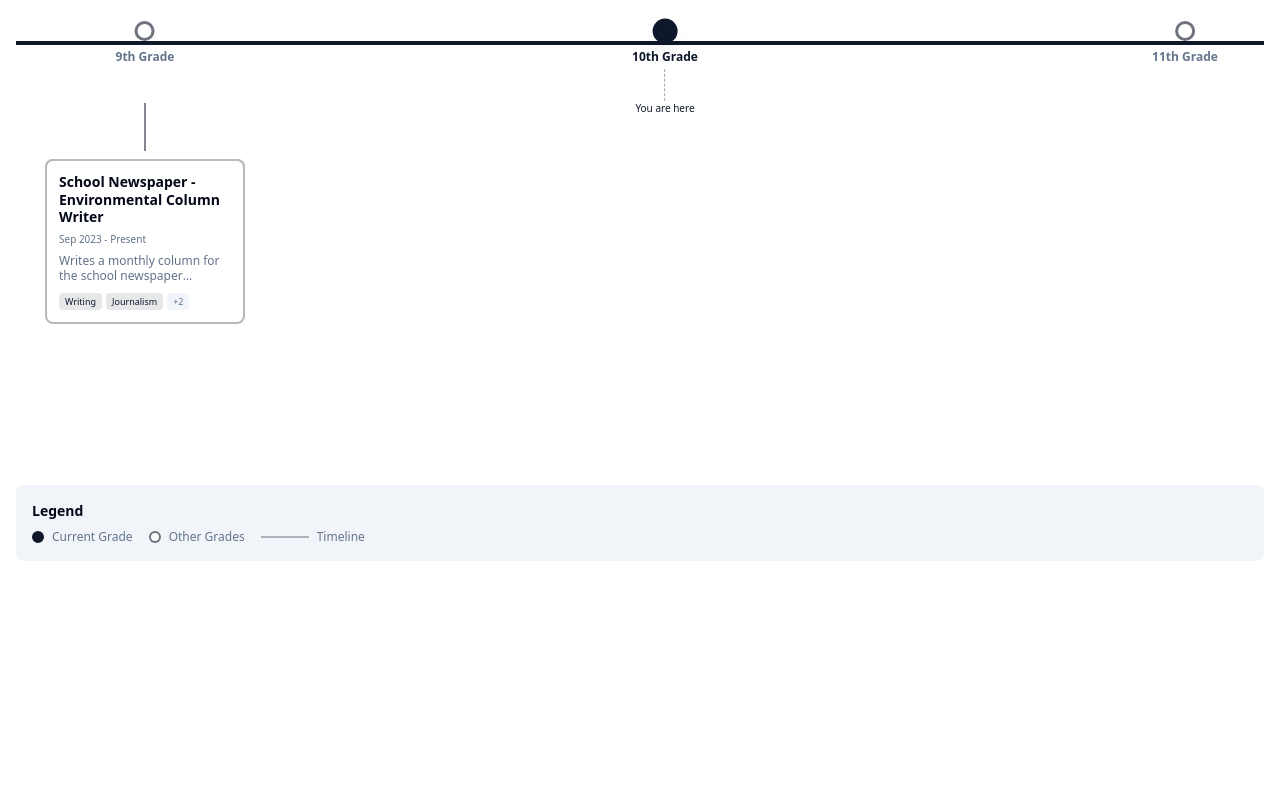
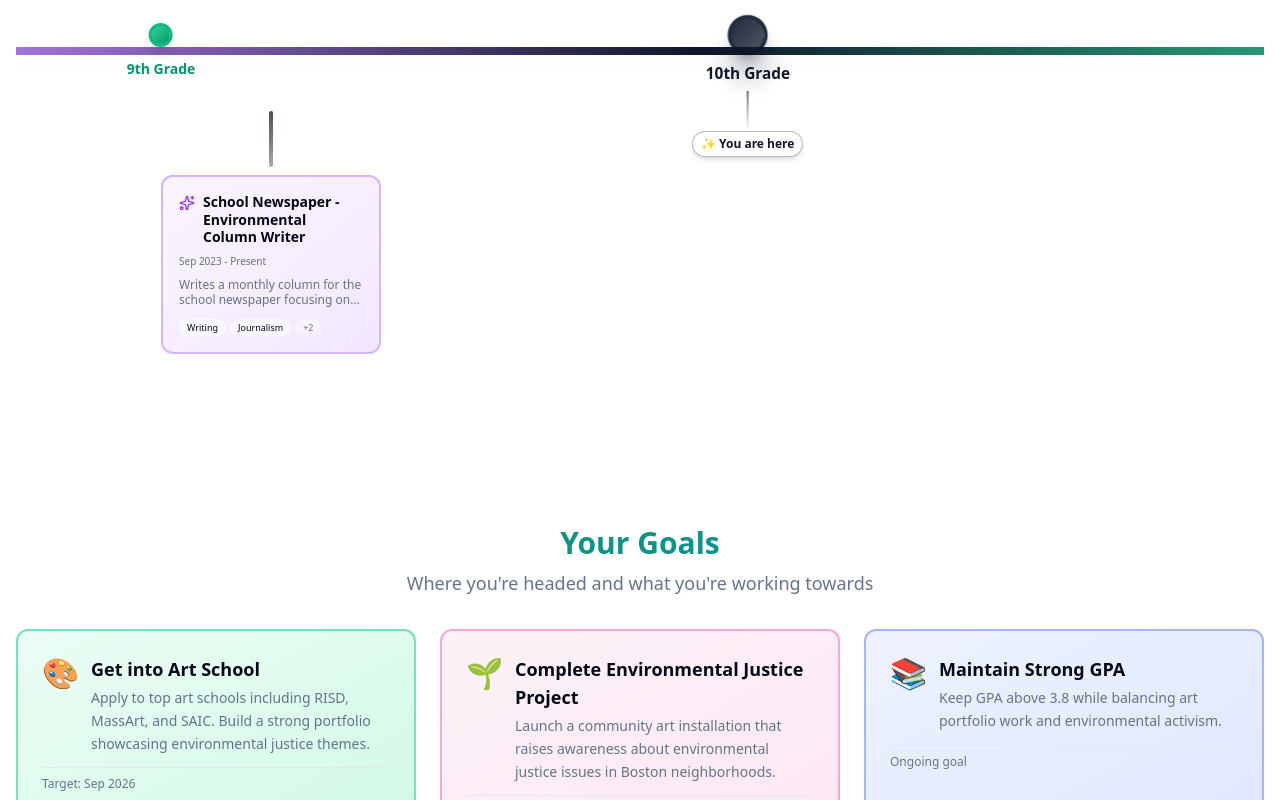
Before and after one commit to tatep27/glow-guide, a React (Vite) app: page / in a window 1280 px wide. Shown: the part 660-1460 px from the top of the page. Before the commit the page ends 1253 px from the top, so only its background shows below. Built offline with nearby package versions, Linux system fonts and the light colour scheme; the HTML template or start-up script is replaced by a standard one.

Commit message:
Add goals section to timeline and update timeline components

```diff
--- a/src/components/timeline/ExperienceBubble.tsx
+++ b/src/components/timeline/ExperienceBubble.tsx
@@ -1,22 +1,60 @@
 import type { Experience } from '@/types'
 import { formatDateRange } from '@/lib/dateUtils'
+import { Sparkles, Users, Briefcase, Award } from 'lucide-react'
 
 interface ExperienceBubbleProps {
   experience: Experience
   onClick?: () => void
 }
 
+const experienceIcons: Record<Experience['type'], typeof Sparkles> = {
+  activity: Sparkles,
+  volunteer: Users,
+  work: Briefcase,
+  award: Award,
+}
+
+const experienceColors: Record<Experience['type'], { bg: string; border: string; icon: string }> = {
+  activity: {
+    bg: 'bg-gradient-to-br from-purple-50 to-purple-100 dark:from-purple-950/50 dark:to-purple-900/50',
+    border: 'border-purple-300 dark:border-purple-700',
+    icon: 'text-purple-600 dark:text-purple-400',
+  },
+  volunteer: {
+    bg: 'bg-gradient-to-br from-green-50 to-green-100 dark:from-green-950/50 dark:to-green-900/50',
+    border: 'border-green-300 dark:border-green-700',
+    icon: 'text-green-600 dark:text-green-400',
+  },
+  work: {
+    bg: 'bg-gradient-to-br from-blue-50 to-blue-100 dark:from-blue-950/50 dark:to-blue-900/50',
+    border: 'border-blue-300 dark:border-blue-700',
+    icon: 'text-blue-600 dark:text-blue-400',
+  },
+  award: {
+    bg: 'bg-gradient-to-br from-yellow-50 to-yellow-100 dark:from-yellow-950/50 dark:to-yellow-900/50',
+    border: 'border-yellow-300 dark:border-yellow-700',
+    icon: 'text-yellow-600 dark:text-yellow-400',
+  },
+}
+
 export function ExperienceBubble({ experience, onClick }: ExperienceBubbleProps) {
   const dateRange = formatDateRange(experience.startDate, experience.endDate)
+  const Icon = experienceIcons[experience.type]
+  const colors = experienceColors[experience.type]
 
   return (
     <div
-      className="bg-card border-2 border-primary/30 rounded-lg p-3 cursor-pointer hover:shadow-lg hover:scale-105 transition-all max-w-[200px] min-w-[180px]"
+      className={`${colors.bg} border-2 ${colors.border} rounded-xl p-4 cursor-pointer hover:shadow-xl hover:scale-110 transition-all duration-300 max-w-[220px] min-w-[200px] transform hover:-translate-y-1`}
       onClick={onClick}
     >
-      <div className="space-y-1.5">
-        <h3 className="font-semibold text-sm leading-tight">{experience.title}</h3>
-        <p className="text-[10px] text-muted-foreground">{dateRange}</p>
+      <div className="space-y-2">
+        <div className="flex items-start gap-2">
+          <div className={`${colors.icon} flex-shrink-0 mt-0.5`}>
+            <Icon className="h-4 w-4" />
+          </div>
+          <h3 className="font-bold text-sm leading-tight text-foreground">{experience.title}</h3>
+        </div>
+        <p className="text-[10px] text-muted-foreground font-medium">{dateRange}</p>
         <p className="text-xs text-muted-foreground line-clamp-2 leading-tight">
           {experience.description}
         </p>
@@ -24,13 +62,13 @@ export function ExperienceBubble({ experience, onClick }: ExperienceBubbleProps)
           {experience.tags.slice(0, 2).map((tag) => (
             <span
               key={tag}
-              className="text-[9px] px-1.5 py-0.5 bg-primary/10 text-primary rounded"
+              className="text-[9px] px-2 py-0.5 bg-white/60 dark:bg-black/30 text-foreground rounded-full font-medium"
             >
               {tag}
             </span>
           ))}
           {experience.tags.length > 2 && (
-            <span className="text-[9px] px-1.5 py-0.5 bg-muted text-muted-foreground rounded">
+            <span className="text-[9px] px-2 py-0.5 bg-white/40 dark:bg-black/20 text-muted-foreground rounded-full">
               +{experience.tags.length - 2}
             </span>
           )}
--- /dev/null
+++ b/src/components/timeline/GoalsSection.tsx
@@ -0,0 +1,97 @@
+import type { Goal } from '@/types'
+import { Target, GraduationCap, BookOpen, Heart } from 'lucide-react'
+import { format } from 'date-fns'
+
+interface GoalsSectionProps {
+  goals: Goal[]
+}
+
+const goalIcons: Record<Goal['category'], typeof Target> = {
+  academic: BookOpen,
+  career: Target,
+  personal: Heart,
+  college: GraduationCap,
+}
+
+const goalColors: Record<Goal['category'], { bg: string; border: string; icon: string; gradient: string }> = {
+  academic: {
+    bg: 'bg-gradient-to-br from-indigo-50 to-indigo-100 dark:from-indigo-950/50 dark:to-indigo-900/50',
+    border: 'border-indigo-300 dark:border-indigo-700',
+    icon: 'text-indigo-600 dark:text-indigo-400',
+    gradient: 'from-indigo-500 to-purple-500',
+  },
+  career: {
+    bg: 'bg-gradient-to-br from-amber-50 to-amber-100 dark:from-amber-950/50 dark:to-amber-900/50',
+    border: 'border-amber-300 dark:border-amber-700',
+    icon: 'text-amber-600 dark:text-amber-400',
+    gradient: 'from-amber-500 to-orange-500',
+  },
+  personal: {
+    bg: 'bg-gradient-to-br from-pink-50 to-pink-100 dark:from-pink-950/50 dark:to-pink-900/50',
+    border: 'border-pink-300 dark:border-pink-700',
+    icon: 'text-pink-600 dark:text-pink-400',
+    gradient: 'from-pink-500 to-rose-500',
+  },
+  college: {
+    bg: 'bg-gradient-to-br from-emerald-50 to-emerald-100 dark:from-emerald-950/50 dark:to-emerald-900/50',
+    border: 'border-emerald-300 dark:border-emerald-700',
+    icon: 'text-emerald-600 dark:text-emerald-400',
+    gradient: 'from-emerald-500 to-teal-500',
+  },
+}
+
+export function GoalsSection({ goals }: GoalsSectionProps) {
+  return (
+    <div className="mt-16 mb-8">
+      <div className="text-center mb-8">
+        <h2 className="text-3xl font-bold mb-2 bg-gradient-to-r from-emerald-600 via-teal-600 to-cyan-600 bg-clip-text text-transparent">
+          Your Goals
+        </h2>
+        <p className="text-muted-foreground text-lg">
+          Where you're headed and what you're working towards
+        </p>
+      </div>
+      <div className="grid grid-cols-1 md:grid-cols-2 lg:grid-cols-3 gap-6">
+        {goals.map((goal) => {
+          const Icon = goalIcons[goal.category]
+          const colors = goalColors[goal.category]
+
+          return (
+            <div
+              key={goal.id}
+              className={`${colors.bg} border-2 ${colors.border} rounded-xl p-6 hover:shadow-xl hover:scale-105 transition-all duration-300 transform hover:-translate-y-1`}
+            >
+              <div className="space-y-3">
+                <div className="flex items-start gap-3">
+                  <div className={`${colors.icon} flex-shrink-0`}>
+                    {goal.icon ? (
+                      <span className="text-3xl">{goal.icon}</span>
+                    ) : (
+                      <Icon className="h-6 w-6" />
+                    )}
+                  </div>
+                  <div className="flex-1">
+                    <h3 className="font-bold text-lg text-foreground mb-1">{goal.title}</h3>
+                    <p className="text-sm text-muted-foreground leading-relaxed">{goal.description}</p>
+                  </div>
+                </div>
+                {goal.targetDate && (
+                  <div className="pt-2 border-t border-current/20">
+                    <p className="text-xs font-medium text-muted-foreground">
+                      Target: {format(new Date(goal.targetDate), 'MMM yyyy')}
+                    </p>
+                  </div>
+                )}
+                {!goal.targetDate && (
+                  <div className="pt-2 border-t border-current/20">
+                    <p className="text-xs font-medium text-muted-foreground">Ongoing goal</p>
+                  </div>
+                )}
+              </div>
+            </div>
+          )
+        })}
+      </div>
+    </div>
+  )
+}
--- a/src/components/timeline/Timeline.tsx
+++ b/src/components/timeline/Timeline.tsx
@@ -1,19 +1,22 @@
 import { useEffect, useRef, useMemo } from 'react'
 import { ExperienceBubble } from './ExperienceBubble'
 import { ResourceGroupPreview } from './ResourceGroupPreview'
-import type { Experience, Resource } from '@/types'
+import { GoalsSection } from './GoalsSection'
+import type { Experience, Resource, Goal } from '@/types'
 import { alexProfile } from '@/data/alexProfile'
+import { alexGoals } from '@/data/goals'
 
 interface TimelineProps {
   experiences: Experience[]
   resources: Resource[]
+  goals?: Goal[]
   onExperienceClick?: (experience: Experience) => void
   onResourceClick?: (resource: Resource) => void
 }
 
 const grades = [9, 10, 11, 12] as const
 
-export function Timeline({ experiences, resources, onExperienceClick, onResourceClick }: TimelineProps) {
+export function Timeline({ experiences, resources, goals = alexGoals, onExperienceClick, onResourceClick }: TimelineProps) {
   const timelineRef = useRef<HTMLDivElement>(null)
   const currentGrade = alexProfile.grade
 
@@ -71,9 +74,11 @@ export function Timeline({ experiences, resources, onExperienceClick, onResource
   return (
     <div className="w-full">
       <div className="mb-8">
-        <h2 className="text-2xl font-bold mb-2">Your Timeline</h2>
-        <p className="text-muted-foreground">
-          Track your progress from 9th grade through graduation
+        <h2 className="text-3xl font-bold mb-2 bg-gradient-to-r from-primary via-primary/80 to-primary/60 bg-clip-text text-transparent">
+          Your Journey
+        </h2>
+        <p className="text-muted-foreground text-lg">
+          Track your progress from 9th grade through graduation and beyond
         </p>
       </div>
 
@@ -84,15 +89,21 @@ export function Timeline({ experiences, resources, onExperienceClick, onResource
           className="overflow-x-auto overflow-y-visible pb-40 pt-40 scroll-smooth"
           style={{ scrollbarWidth: 'thin' }}
         >
-          <div className="relative min-w-[1600px] h-[500px] px-20">
-            {/* Main Timeline Line */}
-            <div className="absolute top-1/2 left-20 right-20 h-1 bg-primary transform -translate-y-1/2 z-10" />
+          <div className="relative min-w-[1800px] h-[500px] px-20">
+            {/* Main Timeline Line with gradient */}
+            <div className="absolute top-1/2 left-20 right-20 h-2 bg-gradient-to-r from-purple-400 via-primary to-emerald-400 transform -translate-y-1/2 z-10 rounded-full shadow-lg" />
+            {/* Animated progress indicator */}
+            <div
+              className="absolute top-1/2 left-20 h-2 bg-gradient-to-r from-primary via-primary/80 to-emerald-400 transform -translate-y-1/2 z-11 rounded-full transition-all duration-1000"
+              style={{ width: `${((currentGrade - 9) / 3) * 100}%` }}
+            />
 
             {/* Grade Markers */}
             {grades.map((grade, index) => {
               const isCurrent = grade === currentGrade
+              const isPast = grade < currentGrade
               const position = (index / (grades.length - 1)) * 100
-              const leftPosition = 20 + (position / 100) * (100 - (40 / 1600) * 100)
+              const leftPosition = 20 + (position / 100) * (100 - (40 / 1800) * 100)
 
               return (
                 <div
@@ -102,17 +113,23 @@ export function Timeline({ experiences, resources, onExperienceClick, onResource
                 >
                   <div className="flex flex-col items-center">
                     <div
-                      className={`w-5 h-5 rounded-full border-3 ${
+                      className={`rounded-full border-3 transition-all duration-300 ${
                         isCurrent
-                          ? 'bg-primary border-primary scale-125 shadow-lg'
-                          : 'bg-background border-primary/60'
-                      } transition-all`}
+                          ? 'w-8 h-8 bg-gradient-to-br from-primary to-primary/80 border-primary scale-125 shadow-xl shadow-primary/50 animate-pulse'
+                          : isPast
+                          ? 'w-6 h-6 bg-gradient-to-br from-emerald-400 to-emerald-600 border-emerald-500 shadow-lg'
+                          : 'w-5 h-5 bg-background border-primary/40'
+                      }`}
                       style={{ borderWidth: '3px' }}
                     />
                     <span
-                      className={`mt-2 text-xs font-semibold whitespace-nowrap ${
-                        isCurrent ? 'text-primary' : 'text-muted-foreground'
-                      }`}
+                      className={`mt-3 text-sm font-bold whitespace-nowrap ${
+                        isCurrent
+                          ? 'text-primary scale-110'
+                          : isPast
+                          ? 'text-emerald-600 dark:text-emerald-400'
+                          : 'text-muted-foreground'
+                      } transition-all`}
                     >
                       {grade === 9 && '9th Grade'}
                       {grade === 10 && '10th Grade'}
@@ -120,10 +137,10 @@ export function Timeline({ experiences, resources, onExperienceClick, onResource
                       {grade === 12 && '12th Grade'}
                     </span>
                     {isCurrent && (
-                      <div className="absolute top-full mt-1 left-1/2 transform -translate-x-1/2">
-                        <div className="w-0.5 h-8 bg-dashed border-dashed border-primary/40" style={{ borderLeftWidth: '1px', borderStyle: 'dashed' }} />
-                        <span className="absolute top-8 left-1/2 transform -translate-x-1/2 text-[10px] text-primary font-medium whitespace-nowrap">
-                          You are here
+                      <div className="absolute top-full mt-2 left-1/2 transform -translate-x-1/2">
+                        <div className="w-0.5 h-10 bg-gradient-to-b from-primary/60 to-transparent" />
+                        <span className="absolute top-10 left-1/2 transform -translate-x-1/2 text-xs text-primary font-bold whitespace-nowrap bg-background px-2 py-1 rounded-full border border-primary/30 shadow-md">
+                          ✨ You are here
                         </span>
                       </div>
                     )}
@@ -136,7 +153,7 @@ export function Timeline({ experiences, resources, onExperienceClick, onResource
             {experiences.map((experience, index) => {
               const position = getExperiencePosition(experience)
               const side = index % 2 === 0 ? 'above' : 'below'
-              const leftPosition = 20 + (position / 100) * (100 - (40 / 1600) * 100)
+              const leftPosition = 20 + (position / 100) * (100 - (40 / 1800) * 100)
 
               return (
                 <div
@@ -145,12 +162,14 @@ export function Timeline({ experiences, resources, onExperienceClick, onResource
                   style={{
                     left: `${leftPosition}%`,
                     [side === 'above' ? 'bottom' : 'top']: side === 'above' ? 'calc(50% + 60px)' : 'calc(50% + 60px)',
+                    animation: `fadeIn 0.5s ease-out ${index * 100}ms forwards`,
+                    opacity: 0,
                   }}
                 >
                   <div className="relative flex flex-col items-center">
-                    {/* Connection Line */}
+                    {/* Connection Line with gradient */}
                     <div
-                      className={`w-0.5 ${side === 'above' ? 'h-12 mb-2' : 'h-12 mb-2'} bg-primary/30`}
+                      className={`w-1 ${side === 'above' ? 'h-14 mb-2' : 'h-14 mb-2'} bg-gradient-to-b from-primary/50 to-primary/20 rounded-full`}
                     />
                     {/* Experience Bubble */}
                     <ExperienceBubble
@@ -166,7 +185,7 @@ export function Timeline({ experiences, resources, onExperienceClick, onResource
             {resourceTypes.map((type, index) => {
               const groupResources = resourcesByType[type]
               const { position, side } = getResourceGroupPosition(index)
-              const leftPosition = 20 + (position / 100) * (100 - (40 / 1600) * 100)
+              const leftPosition = 20 + (position / 100) * (100 - (40 / 1800) * 100)
 
               return (
                 <ResourceGroupPreview
@@ -183,21 +202,30 @@ export function Timeline({ experiences, resources, onExperienceClick, onResource
         </div>
       </div>
 
-      {/* Legend */}
-      <div className="mt-8 p-4 bg-muted rounded-lg">
-        <h3 className="text-sm font-semibold mb-2">Legend</h3>
-        <div className="flex flex-wrap gap-4 text-xs text-muted-foreground">
+      {/* Goals Section */}
+      <GoalsSection goals={goals} />
+
+      {/* Enhanced Legend */}
+      <div className="mt-8 p-6 bg-gradient-to-r from-muted via-muted/50 to-muted rounded-xl border-2 border-primary/20">
+        <h3 className="text-lg font-bold mb-4 bg-gradient-to-r from-primary to-primary/60 bg-clip-text text-transparent">
+          Timeline Guide
+        </h3>
+        <div className="grid grid-cols-2 md:grid-cols-4 gap-4 text-sm">
           <div className="flex items-center gap-2">
-            <div className="w-3 h-3 rounded-full bg-primary border-2 border-primary" />
-            <span>Current Grade</span>
+            <div className="w-4 h-4 rounded-full bg-gradient-to-br from-primary to-primary/80 border-2 border-primary shadow-md" />
+            <span className="font-medium">Current Grade</span>
           </div>
           <div className="flex items-center gap-2">
-            <div className="w-3 h-3 rounded-full bg-background border-2 border-primary/60" />
-            <span>Other Grades</span>
+            <div className="w-4 h-4 rounded-full bg-gradient-to-br from-emerald-400 to-emerald-600 border-2 border-emerald-500" />
+            <span className="font-medium">Completed</span>
           </div>
           <div className="flex items-center gap-2">
-            <div className="w-12 h-0.5 bg-primary/30" />
-            <span>Timeline</span>
+            <div className="w-4 h-4 rounded-full bg-background border-2 border-primary/40" />
+            <span className="font-medium">Upcoming</span>
+          </div>
+          <div className="flex items-center gap-2">
+            <div className="w-12 h-1 bg-gradient-to-r from-purple-400 via-primary to-emerald-400 rounded-full" />
+            <span className="font-medium">Your Journey</span>
           </div>
         </div>
       </div>
--- /dev/null
+++ b/src/data/goals.ts
@@ -0,0 +1,28 @@
+import type { Goal } from '../types'
+
+export const alexGoals: Goal[] = [
+  {
+    id: 'goal-1',
+    title: 'Get into Art School',
+    description: 'Apply to top art schools including RISD, MassArt, and SAIC. Build a strong portfolio showcasing environmental justice themes.',
+    targetDate: '2026-09-01', // Fall of senior year applications
+    category: 'college',
+    icon: '🎨',
+  },
+  {
+    id: 'goal-2',
+    title: 'Complete Environmental Justice Project',
+    description: 'Launch a community art installation that raises awareness about environmental justice issues in Boston neighborhoods.',
+    targetDate: '2025-06-01', // End of junior year
+    category: 'personal',
+    icon: '🌱',
+  },
+  {
+    id: 'goal-3',
+    title: 'Maintain Strong GPA',
+    description: 'Keep GPA above 3.8 while balancing art portfolio work and environmental activism.',
+    targetDate: null, // Ongoing
+    category: 'academic',
+    icon: '📚',
+  },
+]
--- a/src/index.css
+++ b/src/index.css
@@ -57,3 +57,14 @@
     @apply bg-background text-foreground;
   }
 }
+
+@keyframes fadeIn {
+  from {
+    opacity: 0;
+    transform: translateY(10px);
+  }
+  to {
+    opacity: 1;
+    transform: translateY(0);
+  }
+}
```
Also changed, not shown: src/types/index.ts (+10 -0 lines).
